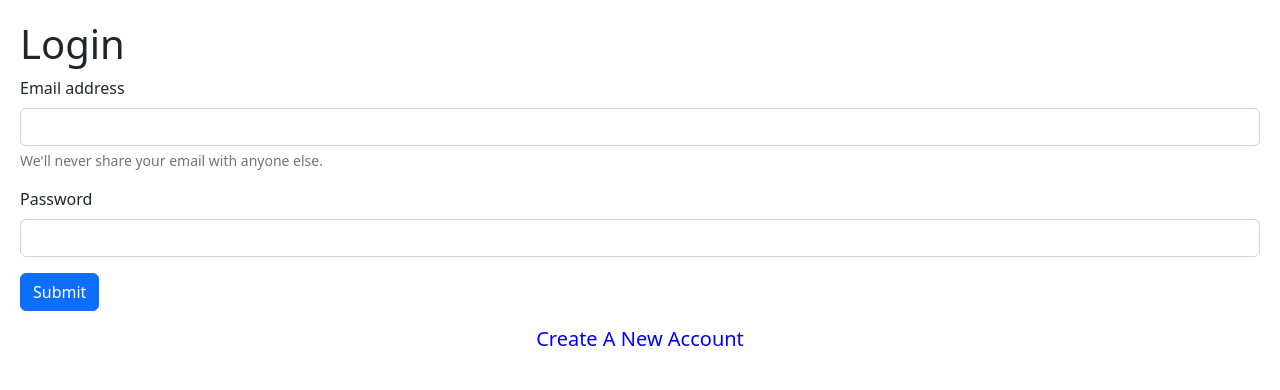
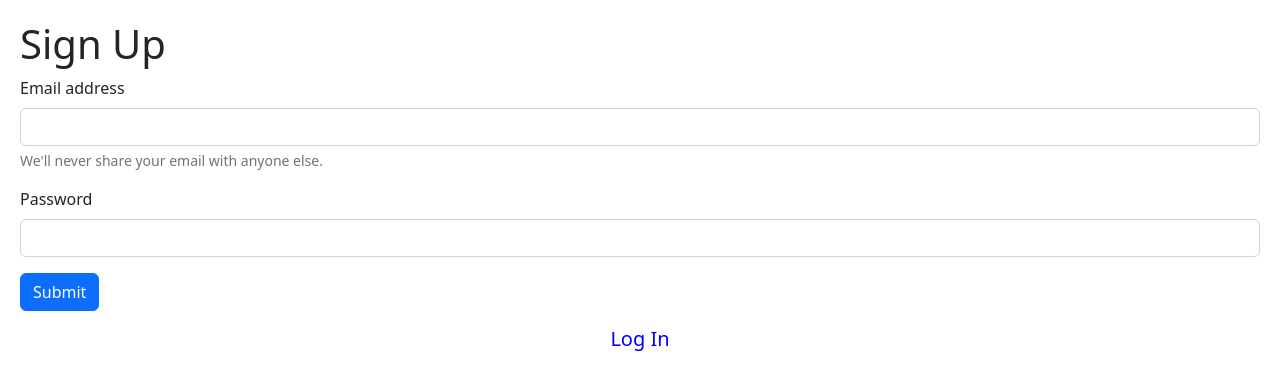
Before and after one commit to sharktankful/To-Do-List, a React (Vite) app in the folder FrontEnd/ToDo-List/: page /signup in a window 1280 px wide. Shown: the top 390 px of the page. Built offline with nearby package versions, Linux system fonts and the light colour scheme.

Commit message:
Implemented links for login and signup.

```diff
--- a/FrontEnd/ToDo-List/src/App.tsx
+++ b/FrontEnd/ToDo-List/src/App.tsx
@@ -1,11 +1,13 @@
-import Form from "./components/SignUpForm";
 import { useEffect, useState } from "react";
 import TaskList from "./components/TaskList";
 import CreateTask from "./components/CreateTask";
 import NavBar from "./components/NavBar";
 import LoginForm from "./components/LoginForm";
+import SignUpForm from "./components/SignUpForm";
+import { createBrowserRouter, RouterProvider} from "react-router-dom";
 
 function App() {
+
   const [token, setToken] = useState<string>("");
 
   // CHECK LOCAL BROWSER STORAGE FOR JWT TOKEN
@@ -23,6 +25,18 @@ function App() {
     localStorage.setItem("token", newToken);
   };
 
+  const router = createBrowserRouter([
+    {
+      path: "/",
+      element: <LoginForm onTokenChange={handleTokenChange}/>,
+    },
+    {
+      path: "signup",
+      element: <SignUpForm onTokenChange={handleTokenChange}/>,
+    },
+
+  ]);
+
   if (token) {
     return (
       <div>
@@ -34,8 +48,7 @@ function App() {
   } else {
     return (
       <div>
-        <LoginForm onTokenChange={handleTokenChange} />
-        {/* <Form onTokenChange={handleTokenChange} /> */}
+        <RouterProvider router={router}/>
       </div>
     );
   }
--- a/FrontEnd/ToDo-List/src/components/LoginForm.tsx
+++ b/FrontEnd/ToDo-List/src/components/LoginForm.tsx
@@ -1,5 +1,5 @@
 import axios from "axios";
-import React, { FormEvent, useRef } from "react";
+import React, { FormEvent, useRef, useState } from "react";
 import { Link } from "react-router-dom";
 
 interface LoginProps {
@@ -70,13 +70,13 @@ const LoginForm: React.FC<LoginProps> = ({ onTokenChange }) => {
 
       <nav className="navbar bg-body-tertiary">
         <div className="container-fluid">
-          <a
+          <Link
+            to={"signup"}
             className="navbar-brand mx-auto"
-            href="/src/components/SignUpForm.tsx"
             style={{ color: "blue" }}
           >
-            Create A New Account
-          </a>
+            Create An Account
+          </Link>
         </div>
       </nav>
     </div>
--- a/FrontEnd/ToDo-List/src/components/SignUpForm.tsx
+++ b/FrontEnd/ToDo-List/src/components/SignUpForm.tsx
@@ -1,5 +1,6 @@
 import React, { FormEvent, useRef } from "react";
 import axios from "axios";
+import { Link } from "react-router-dom";
 
 interface FormProps {
   onTokenChange: (token: string) => void;
@@ -30,7 +31,7 @@ const SignUpForm: React.FC<FormProps> = ({ onTokenChange }) => {
 
   return (
     <div>
-      <h1>Sign Out</h1>
+      <h1>Sign Up</h1>
       <form onSubmit={handleSubmit}>
         <div className="mb-3">
           <label htmlFor="exampleInputEmail1" className="form-label">
@@ -62,6 +63,17 @@ const SignUpForm: React.FC<FormProps> = ({ onTokenChange }) => {
           Submit
         </button>
       </form>
+      <nav className="navbar bg-body-tertiary">
+        <div className="container-fluid">
+          <Link
+            to={"/"}
+            className="navbar-brand mx-auto"
+            style={{ color: "blue" }}
+          >
+            Log In
+          </Link>
+        </div>
+      </nav>
     </div>
   );
 };
--- a/FrontEnd/ToDo-List/src/main.tsx
+++ b/FrontEnd/ToDo-List/src/main.tsx
@@ -4,6 +4,7 @@ import App from "./App";
 import "bootstrap/dist/css/bootstrap.css";
 import "./index.css";
 
+
 ReactDOM.createRoot(document.getElementById("root") as HTMLElement).render(
   <React.StrictMode>
       <App />
```
